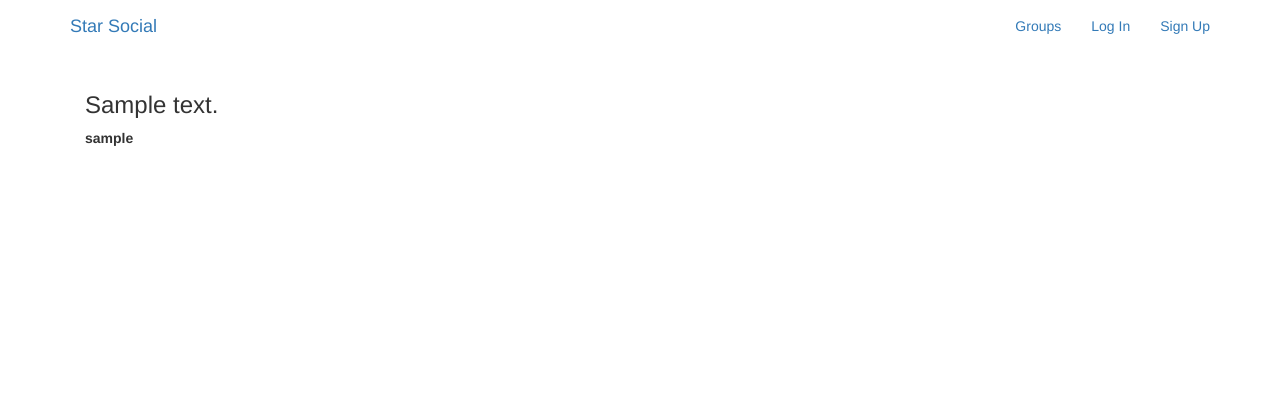
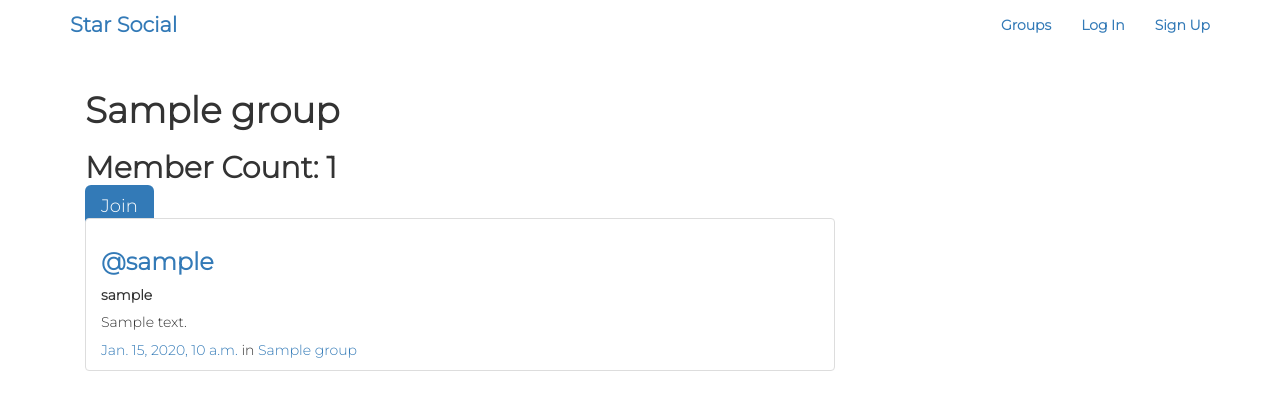
Before and after one commit to mushkett/Social_media_site, a Django app: template groups/templates/groups/group_detail.html in a window 1280 px wide. Shown: the top 410 px of the page. Run offline with Django 3.2, Linux system fonts and the light colour scheme; the template is opened without the code that fills it: most values are stand-ins (such as "Sample title", 1, 10 or a date in 2020); some libraries are stand-ins or nearby versions.

Commit message:
End front-end part

```diff
--- a/Social_media/urls.py
+++ b/Social_media/urls.py
@@ -16,6 +16,8 @@ Including another URLconf
 from django.contrib import admin
 from django.urls import path, include
 from Social_media import views
+from groups import urls as groups_urls
+from posts import urls as posts_urls
 
 urlpatterns = [
     path('admin/', admin.site.urls),
@@ -24,5 +26,7 @@ urlpatterns = [
     path('accounts/', include('django.contrib.auth.urls')),
     path('test/', views.TestPage.as_view(), name='test'),
     path('thanks/', views.ThanksPage.as_view(), name='thanks'),
+    path('groups/', include(groups_urls)),
+    path('posts/', include(posts_urls)),
 
 ]
--- a/accounts/templates/login.html
+++ b/accounts/templates/login.html
@@ -8,7 +8,7 @@
         <form method="post">
             {% csrf_token %}
             {% bootstrap_form form %}
-            <input type="submit" class="btn btn-default" value="Log In">
+            <input type="submit" class="btn btn-primary" value="Log In">
         </form>
     </div>
 {% endblock %}
--- a/groups/templates/groups/group_detail.html
+++ b/groups/templates/groups/group_detail.html
@@ -1,20 +1,24 @@
 {% extends 'groups/group_base.html' %}
+
 {% block pregroup %}
+    <div class="container">
         <h1>{{ group.name }}</h1>
         <h2>Member Count: {{ group.members.count }}</h2>
+
         <div class="content">
             {% if user in group.members.all %}
-            <a href="{% url 'groups:leave' slug=group.slug %}" class="bnt btn-lg btn-warning">
-                <span class="glyphicon glyphicon-remove-circle">Leave</span>
+                <a href="{% url 'groups:leave' slug=group.slug %}" class="bnt btn-lg btn-primary">
+                    <span class="fa fa-times-circle-o"> Leave</span>
                 </a>
             {% else %}
-            <a href="{% url 'groups:join' slug=group.slug %}" class="bnt btn-lg btn-warning">
-                <span class="glyphicon glyphicon-ok-circle">Join</span>
+                <a href="{% url 'groups:join' slug=group.slug %}" class="bnt btn-lg btn-primary">
+                    <span class="fa fa-check-circle-o"> Join</span>
                 </a>
             {% endif %}
         </div>
+    </div>
 {% endblock %}
-{% block content %}
+{% block group_content %}
 
     <div class="col-md-8">
 
--- a/groups/templates/groups/group_list.html
+++ b/groups/templates/groups/group_list.html
@@ -19,8 +19,8 @@
 
         {% if user.is_authenticated %}
 
-            <a href="{% url 'groups:create' %}" class="btn btn-md btn-fill btn-warning">
-                <span class="glyphicon glyphicon-plus-sign">Create new group</span>
+            <a href="{% url 'groups:create' %}" class="btn btn-primary">
+                <span class="glyphicon glyphicon-plus-sign"></span> Create new group
             </a>
 
         {% endif %}
@@ -39,7 +39,7 @@
                         <div class="row">
                             <div class="col-md-4">
                                 <span class="badge">{{ group.members.count }}</span>
-                                member{{ group.members.column|pluralize }}
+                                member{{ group.members.count|pluralize }}
                             </div>
                             <div class="col-md-4">
                                 <span class="badge"> {{ group.posts.count }}</span>
--- a/groups/urls.py
+++ b/groups/urls.py
@@ -9,5 +9,4 @@ urlpatterns = [
     path('posts/in/<slug>', views.SingleGroup.as_view(), name='single'),
     path('join/<slug>', views.JoinGroup.as_view(), name='join'),
     path('leave/<slug>', views.LeaveGroup.as_view(), name='leave'),
-
 ]
--- a/posts/templates/posts/_post.html
+++ b/posts/templates/posts/_post.html
@@ -1,21 +1,20 @@
-<div class="post media">
-    <h3>{{ post.message_html|safe }}</h3>
+<div class="media list-group-item">
+	<h3 class="mr-5"><a href="{% url 'posts:for_user' username=post.user.username %}">@{{ post.user.username }}</a></h3>
+
 	<div class="media-body">
 		<strong>{{ post.user.username }}</strong>
-        <h5 class="media-heading">
-        <span class="username">
-            <a href="{% url 'post:for_user' username=post.user.username%}"></a>
-        </span>
-        <time class="time">
-            <a href="{% url 'post:single' username=post.user.username pk=post.pk%}"></a>
-        </time>
+		<h5>{{ post.message_html|safe }}</h5>
+			<time class="time"><a href="{% url 'posts:single' username=post.user.username pk=post.pk %}">{{ post.created_at }}</a></time>
+			{% if post.group %}
+			<span class="group-name">in <a href="#">{{ post.group.name }}</a></span>
+			{% endif %}
 		</h5>
 
 		<div class="media-footer">
-            {% if user.is_authenticated and post.user == user %}
-                <a href="{% url 'post:delete' pk=post.pk %}" title="delete" class="btn btn-simple">
-                    <span class="glyphicon glyphicon-remove text-danger" aria-hidden="true"></span>
-                <span class="text-danger icon-label">Delete</span>
+			{% if user.is_authenticated and post.user == user and not hide_delete %}
+				<a href="{% url 'posts:delete' pk=post.pk %}" title="delete" class="btn btn-danger">
+					<i class="glyphicon glyphicon-remove"></i> Delete
+
 				</a>
 			{% endif %}
 		</div>
--- a/posts/templates/posts/post_form.html
+++ b/posts/templates/posts/post_form.html
@@ -1,4 +1,5 @@
 {% extends 'posts/post_base.html' %}
+
 {% load bootstrap3 %}
 
 {% block post_content %}
@@ -6,7 +7,8 @@
     <form id="postForm" action="{% url 'posts:create' %}" method="post">
         {% csrf_token %}
     {% bootstrap_form form %}
-    <input type="submit" value="Post" class="btn btn-primary btn-large">
-
+        {% buttons %}
+            <button type="submit" class="btn btn-primary btn-large">Post</button>
+        {% endbuttons %}
     </form>
 {% endblock %}
--- a/static/css/master.css
+++ b/static/css/master.css
@@ -0,0 +1,15 @@
+body{
+  font-family: 'Montserrat', sans-serif;
+}
+h1, h2, h3, h4{
+  font-weight: bold;
+}
+
+.bigbrand{
+  font-size: 1.5em;
+}
+#navbar{
+
+  font-weight: bolder;
+
+}
--- a/templates/base.html
+++ b/templates/base.html
@@ -8,43 +8,39 @@
     <link rel="stylesheet" href="https://cdn.jsdelivr.net/npm/bootstrap@3.3.7/dist/css/bootstrap.min.css"
       integrity="sha384-BVYiiSIFeK1dGmJRAkycuHAHRg32OmUcww7on3RYdg4Va+PmSTsz/K68vbdEjh4u" crossorigin="anonymous">
 
-    <!-- Optional theme -->
-    <link rel="stylesheet" href="https://cdn.jsdelivr.net/npm/bootstrap@3.3.7/dist/css/bootstrap-theme.min.css"
-      integrity="sha384-rHyoN1iRsVXV4nD0JutlnGaslCJuC7uwjduW9SVrLvRYooPp2bWYgmgJQIXwl/Sp" crossorigin="anonymous">
-
-    <!-- Latest compiled and minified JavaScript -->
-    <script src="https://cdn.jsdelivr.net/npm/bootstrap@3.3.7/dist/js/bootstrap.min.js"
-        integrity="sha384-Tc5IQib027qvyjSMfHjOMaLkfuWVxZxUPnCJA7l2mCWNIpG9mGCD8wGNIcPD7Txa"
-            crossorigin="anonymous"></script>
+    <!-- Font -->
+    <link rel="preconnect" href="https://fonts.googleapis.com">
+    <link rel="preconnect" href="https://fonts.gstatic.com" crossorigin>
+    <link href="https://fonts.googleapis.com/css2?family=Montserrat:wght@300&display=swap" rel="stylesheet">
 
     <!-- Master.css -->
-    <link rel="stylesheet" href={% static 'css/master.css'%}>
+    <link rel="stylesheet" href={% static "css/master.css"%}>
 
 </head>
 
 
 <body>
-    <nav class="navbar mynav" role="navigation" id="navbar">
+    <nav class="navbar navbar-static-top" role="navigation" id="navbar">
         <div class="container">
-            <a class="navbar-brand mynav" href="{% url 'home' %}">Star Social</a>
+            <a class="navbar-brand bigbrand" href="{% url 'home' %}">Star Social</a>
 
             <ul class="nav navbar-nav navbar-right">
                 {% if user.is_authenticated %}
                     <li>
-                        <a href="">Post</a>
+                        <a href="{% url 'posts:create' %}">Post</a>
                     </li>
                     <li>
-                        <a href="">Groups</a>
+                        <a href="{% url 'groups:all' %}">Groups</a>
                     </li>
                     <li>
-                        <a href="">Create Group</a>
+                        <a href="{% url 'groups:create' %}">Create Group</a>
                     </li>
                     <li>
                         <a href="{% url 'accounts:logout' %}">Log Out</a>
                     </li>
                 {% else %}
                     <li>
-                        <a>Groups</a>
+                        <a href="{% url 'groups:all' %}">Groups</a>
                     </li>
                     <li>
                         <a href="{% url 'accounts:login' %}">Log In</a>
@@ -63,7 +59,5 @@
 
         {% endblock %}
     </div>
-
-
 </body>
 </html>
```
Also changed, not shown: groups/migrations/0001_initial.py (added), posts/migrations/0001_initial.py (added). Lines whose indentation alone changed are shown as unchanged.
